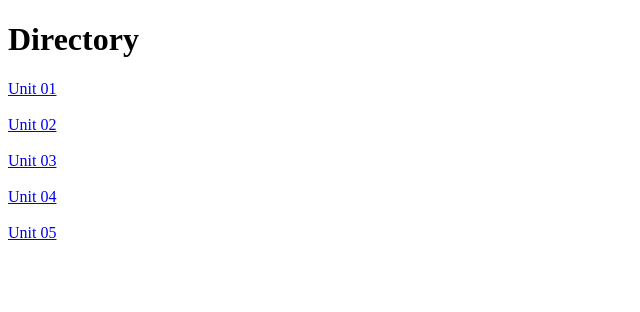
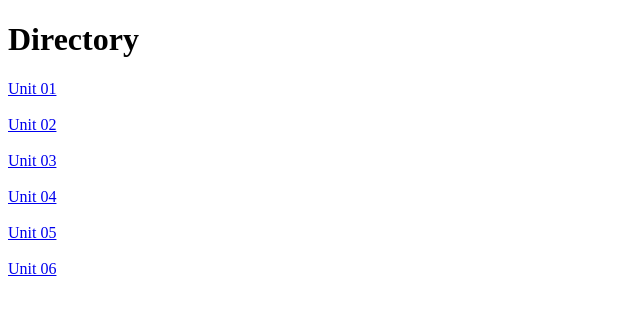
Before and after one commit to lukechapUVU/2760Assignments, a plain HTML site: page index.html in a window 1280 px wide. Shown: the full height of the page, 0-640 px from the left. Drawn offline with Linux system fonts and the light colour scheme.

Commit message:
Added Unit06 to main directory

```diff
--- a/index.html
+++ b/index.html
@@ -27,6 +27,7 @@
         <a href='Unit05/index.html'>Unit 05</a>
         <br>
         <br>
+        <a href='Unit06/index.html'>Unit 06</a>
     </main>
 
     <footer>
```
